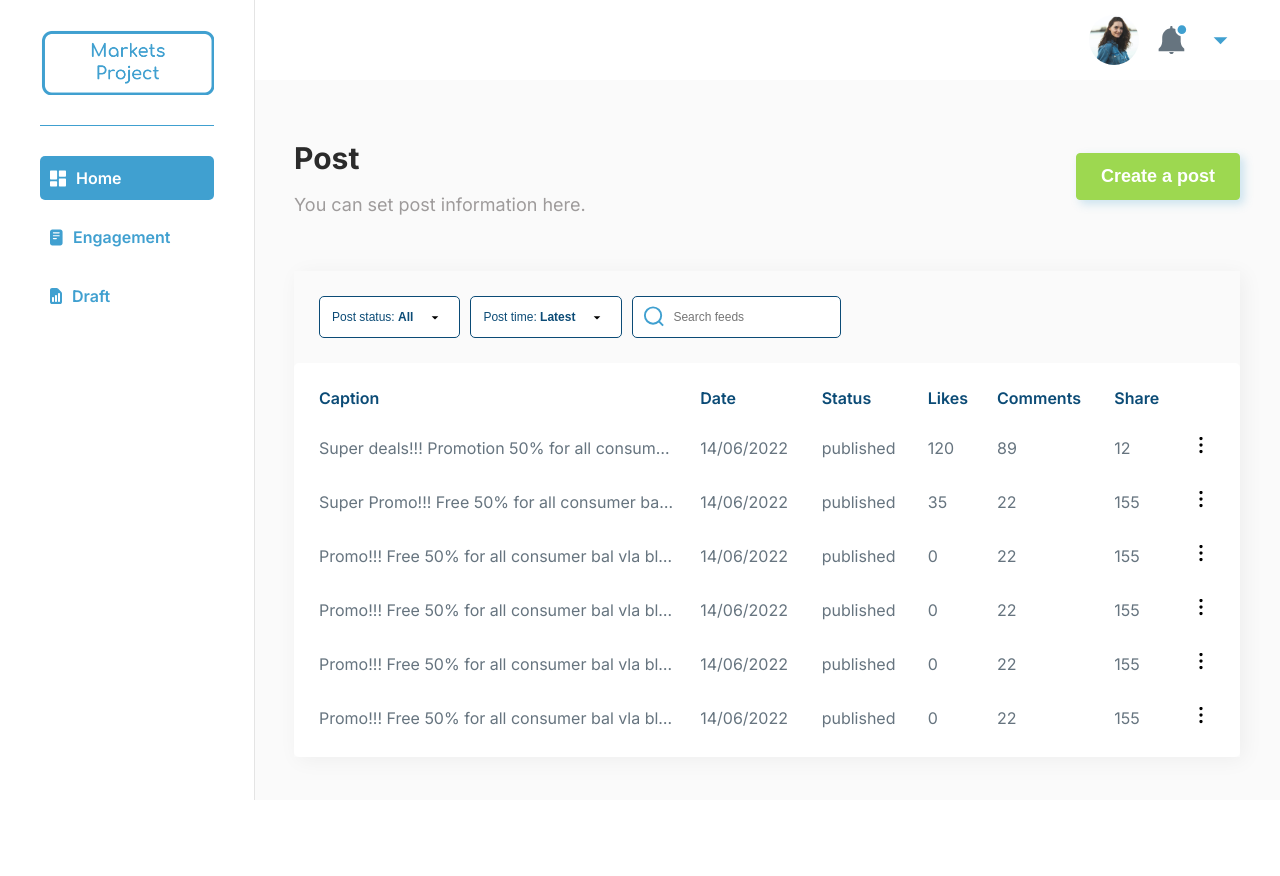
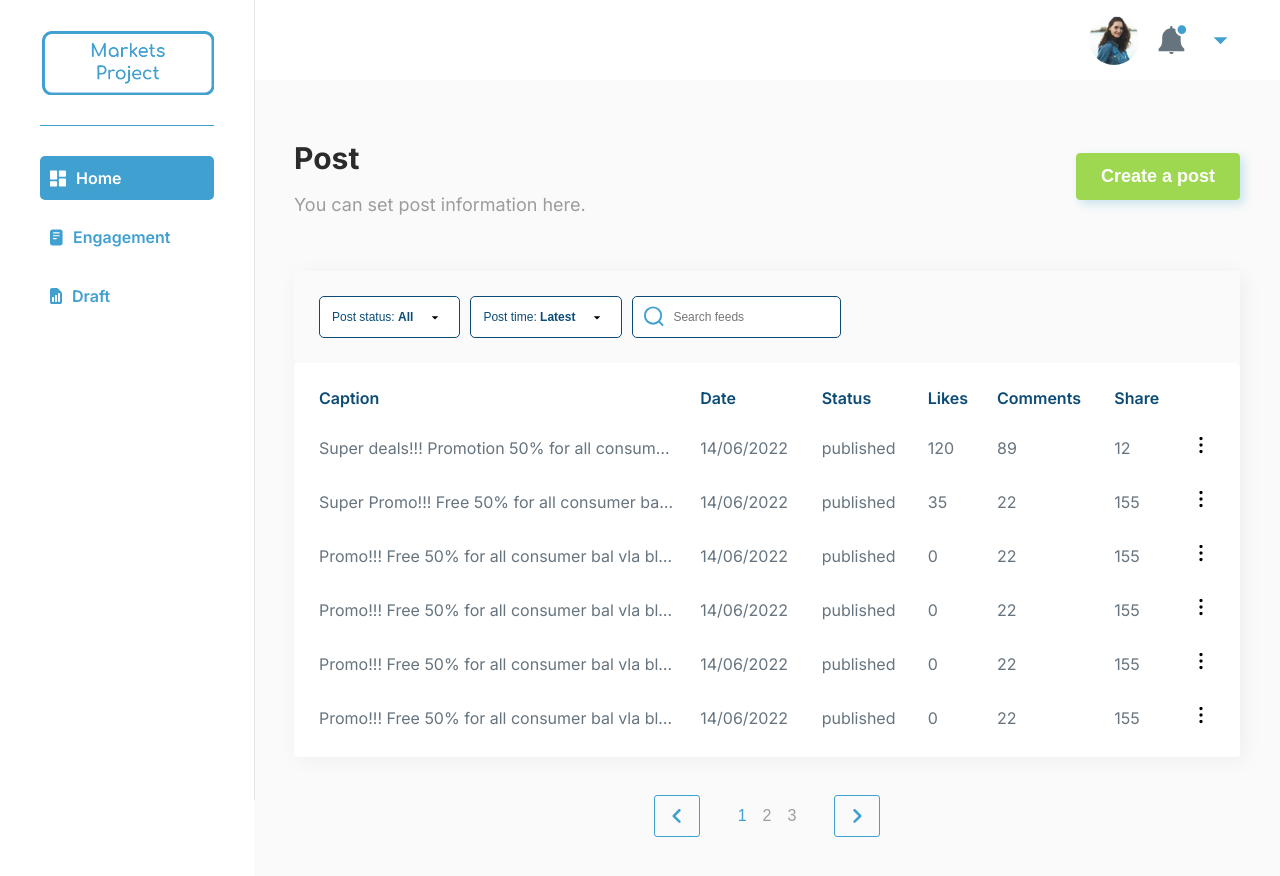
Before and after one commit to maulanaadil/Market-post, a React (Vite) app: page / in a window 1280 px wide. Shown: the top 876 px of the page. Before the commit the page ends 800 px from the top, so only its background shows below. Built offline with nearby package versions, Linux system fonts and the light colour scheme.

Commit message:
implement pagination on table

```diff
--- a/src/components/icon/index.jsx
+++ b/src/components/icon/index.jsx
@@ -23,6 +23,9 @@ import PenIcon from '@assets/icons/pen.svg';
 import EyeIcon from '@assets/icons/eye.svg';
 import SearchIcon from '@assets/icons/search.svg';
 import MoreIcon from '@assets/icons/more.svg';
+
+import PrevTableIcon from '@assets/icons/prev-table.svg';
+import NextTableIcon from '@assets/icons/next-table.svg';
 
 export const iconTypes = {
   facebook: 'FACEBOOK_ICON',
@@ -51,6 +54,9 @@ export const iconTypes = {
 
   search: 'SEARCH_ICON',
   more: 'MORE_ICON',
+
+  prevTable: 'PREV_TABLE_ICON',
+  nextTable: 'NEXT_TABLE_ICON',
 };
 
 const iconSrc = {
@@ -78,6 +84,9 @@ const iconSrc = {
   MORE_ICON: MoreIcon,
   FILTERDROPDOWN_ICON: DraftFilterDropdown,
   SEARCH_ICON: SearchIcon,
+
+  NEXT_TABLE_ICON: NextTableIcon,
+  PREV_TABLE_ICON: PrevTableIcon,
 };
 
 export default function Icon({ type, handleClick, ...props }) {
--- /dev/null
+++ b/src/modules/post-table/components/table-footer/index.jsx
@@ -0,0 +1,55 @@
+import React, { useEffect } from 'react';
+
+import Icon, { iconTypes } from '@components/icon';
+
+import './index.scss';
+
+export default function TableFooter({ range, setPage, page, slice }) {
+  useEffect(() => {
+    if (slice.length < 1 && page !== 1) {
+      setPage(page - 1);
+    }
+  }, [slice, page, setPage]);
+
+  const prevPageClickHandler = (page) => {
+    const minPage = Math.min.apply(null, range);
+
+    if (page === minPage) return;
+    setPage(page - 1);
+  };
+
+  const nextPageClickHandler = (page) => {
+    const maxPage = Math.max.apply(null, range);
+
+    if (page === maxPage) return;
+    setPage(page + 1);
+  };
+
+  return (
+    <div className='table-footer-wrapper'>
+      <div
+        className='table-footer-pagination'
+        onClick={() => prevPageClickHandler(page)}
+      >
+        <Icon type={iconTypes.nextTable} />
+      </div>
+      <div className='table-footer-body'>
+        {range.map((el, index) => (
+          <button
+            key={index}
+            className={`table-footer-content ${page === el ? 'active' : ''}`}
+            onClick={() => setPage(el)}
+          >
+            {el}
+          </button>
+        ))}
+      </div>
+      <div
+        className='table-footer-pagination'
+        onClick={() => nextPageClickHandler(page)}
+      >
+        <Icon type={iconTypes.prevTable} />
+      </div>
+    </div>
+  );
+}
--- /dev/null
+++ b/src/modules/post-table/components/table-footer/index.scss
@@ -0,0 +1,36 @@
+@import '../../../../index';
+
+.post-table .table-footer-wrapper {
+  padding: 8px 0px;
+  margin-top: 30px;
+  display: flex;
+  align-items: center;
+  justify-content: center;
+
+  .table-footer-body {
+    display: flex;
+    align-items: center;
+    justify-content: center;
+    margin: 0 30px;
+
+    .table-footer-content {
+      border: none;
+      font-size: fs(16);
+      font-weight: fw(normal);
+      padding: 8px;
+      cursor: pointer;
+      background-color: transparent;
+      color: $txt-color-grey;
+      &.active {
+        color: $primary-blue;
+      }
+    }
+  }
+
+  .table-footer-pagination {
+    padding: 8px 10px;
+    cursor: pointer;
+    border: 1px solid $primary-blue;
+    border-radius: 3px;
+  }
+}
--- a/src/modules/post-table/data/data.js
+++ /dev/null
@@ -1,52 +0,0 @@
-const listPost = [
-    {
-        caption : 'Super deals!!! Promotion 50% for all consumer bal vla bla bla',
-        date : '14/06/2022',
-        status: 'published',
-        likes: 120,
-        comments: 89,
-        share: 12
-    },
-    {
-        caption : 'Super Promo!!! Free 50% for all consumer bal vla bla bla',
-        date : '14/06/2022',
-        status: 'published',
-        likes: 35,
-        comments: 22,
-        share: 155
-    },
-    {
-        caption : 'Promo!!! Free 50% for all consumer bal vla bla bla',
-        date : '14/06/2022',
-        status: 'published',
-        likes: 0,
-        comments: 22,
-        share: 155
-    },
-    {
-        caption : 'Promo!!! Free 50% for all consumer bal vla bla bla',
-        date : '14/06/2022',
-        status: 'published',
-        likes: 0,
-        comments: 22,
-        share: 155
-    },
-    {
-        caption : 'Promo!!! Free 50% for all consumer bal vla bla bla',
-        date : '14/06/2022',
-        status: 'published',
-        likes: 0,
-        comments: 22,
-        share: 155
-    },
-    {
-        caption : 'Promo!!! Free 50% for all consumer bal vla bla bla',
-        date : '14/06/2022',
-        status: 'published',
-        likes: 0,
-        comments: 22,
-        share: 155
-    },
-]
-
-export default listPost
--- a/src/modules/post-table/index.jsx
+++ b/src/modules/post-table/index.jsx
@@ -1,12 +1,17 @@
-import React from 'react';
+import React, { useState } from 'react';
 import FilterButton from './components/filter-button';
 import SearchButton from './components/search-button';
 import TableRow from './components/table-row';
-import listPost from './data/data.js';
+import TableFooter from './components/table-footer';
+
+import useTable from './utils';
 
 import './index.scss';
 
-export default function PostTable(props) {
+export default function PostTable({ data, rowsPerPage }) {
+  const [page, setPage] = useState(1);
+  const { slice, range } = useTable(data, page, rowsPerPage);
+
   return (
     <div className='post-table'>
       <div className='table-container'>
@@ -37,7 +42,7 @@ export default function PostTable(props) {
             </tr>
           </thead>
           <tbody>
-            {listPost.map((post, id) => {
+            {slice.map((post, id) => {
               return (
                 <TableRow
                   key={id}
@@ -53,6 +58,7 @@ export default function PostTable(props) {
           </tbody>
         </table>
       </div>
+      <TableFooter range={range} slice={slice} setPage={setPage} page={page} />
     </div>
   );
 }
--- /dev/null
+++ b/src/modules/post-table/utils.js
@@ -0,0 +1,31 @@
+import { useState, useEffect } from 'react';
+
+const calculateRange = (data, rowsPerPage) => {
+  const range = [];
+  const num = Math.ceil(data.length / rowsPerPage);
+  for (let i = 1; i <= num; i++) {
+    range.push(i);
+  }
+  return range;
+};
+
+const sliceData = (data, page, rowsPerPage) => {
+  return data.slice((page - 1) * rowsPerPage, page * rowsPerPage);
+};
+
+const useTable = (data, page, rowsPerPage) => {
+  const [tableRange, setTableRange] = useState([]);
+  const [slice, setSlice] = useState([]);
+
+  useEffect(() => {
+    const range = calculateRange(data, rowsPerPage);
+    setTableRange([...range]);
+
+    const slice = sliceData(data, page, rowsPerPage);
+    setSlice([...slice]);
+  }, [data, setTableRange, page, setSlice]);
+
+  return { slice, range: tableRange };
+};
+
+export default useTable;
--- a/src/pages/home/index.jsx
+++ b/src/pages/home/index.jsx
@@ -1,11 +1,16 @@
 import React, { useState } from 'react';
 import { SidebarCreatePost, MainLayout, PostTable } from '@modules';
 import { Button } from '@components';
+
+import tableData from '@utils/data/table-data';
 
 import './index.scss';
 
 export default function HomePage() {
   const [showCreatePost, setShowCreatePost] = useState(false);
+  const [postData] = useState([...tableData]);
+
+  console.log(postData);
 
   const onHandlerCreatePostSide = () => {
     setShowCreatePost(true);
@@ -32,7 +37,7 @@ export default function HomePage() {
             </Button>
           </div>
         </div>
-        <PostTable />
+        <PostTable data={postData} rowsPerPage={6} />
       </MainLayout>
     </>
   );
--- /dev/null
+++ b/src/utils/data/table-data.js
@@ -0,0 +1,148 @@
+const tableData = [
+  {
+    caption: 'Super deals!!! Promotion 50% for all consumer bal vla bla bla',
+    date: '14/06/2022',
+    status: 'published',
+    likes: 120,
+    comments: 89,
+    share: 12,
+  },
+  {
+    caption: 'Super Promo!!! Free 50% for all consumer bal vla bla bla',
+    date: '14/06/2022',
+    status: 'published',
+    likes: 35,
+    comments: 22,
+    share: 155,
+  },
+  {
+    caption: 'Promo!!! Free 50% for all consumer bal vla bla bla',
+    date: '14/06/2022',
+    status: 'published',
+    likes: 0,
+    comments: 22,
+    share: 155,
+  },
+  {
+    caption: 'Promo!!! Free 50% for all consumer bal vla bla bla',
+    date: '14/06/2022',
+    status: 'published',
+    likes: 0,
+    comments: 22,
+    share: 155,
+  },
+  {
+    caption: 'Promo!!! Free 50% for all consumer bal vla bla bla',
+    date: '14/06/2022',
+    status: 'published',
+    likes: 0,
+    comments: 22,
+    share: 155,
+  },
+  {
+    caption: 'Promo!!! Free 50% for all consumer bal vla bla bla',
+    date: '14/06/2022',
+    status: 'published',
+    likes: 0,
+    comments: 22,
+    share: 155,
+  },
+  {
+    caption: 'Super deals!!! Promotion 50% for all consumer bal vla bla bla',
+    date: '14/06/2022',
+    status: 'Scheduled',
+    likes: 120,
+    comments: 89,
+    share: 12,
+  },
+  {
+    caption: 'Super Promo!!! Free 50% for all consumer bal vla bla bla',
+    date: '14/06/2022',
+    status: 'Scheduled',
+    likes: 35,
+    comments: 22,
+    share: 155,
+  },
+  {
+    caption: 'Promo!!! Free 50% for all consumer bal vla bla bla',
+    date: '14/06/2022',
+    status: 'published',
+    likes: 0,
+    comments: 22,
+    share: 155,
+  },
+  {
+    caption: 'Promo!!! Free 50% for all consumer bal vla bla bla',
+    date: '14/06/2022',
+    status: 'published',
+    likes: 0,
+    comments: 22,
+    share: 155,
+  },
+  {
+    caption: 'Promo!!! Free 50% for all consumer bal vla bla bla',
+    date: '14/06/2022',
+    status: 'published',
+    likes: 0,
+    comments: 22,
+    share: 155,
+  },
+  {
+    caption: 'Promo!!! Free 50% for all consumer bal vla bla bla',
+    date: '14/06/2022',
+    status: 'published',
+    likes: 0,
+    comments: 22,
+    share: 155,
+  },
+  {
+    caption: 'Super deals!!! Promotion 50% for all consumer bal vla bla bla',
+    date: '14/06/2022',
+    status: 'Drafted',
+    likes: 120,
+    comments: 89,
+    share: 12,
+  },
+  {
+    caption: 'Super Promo!!! Free 50% for all consumer bal vla bla bla',
+    date: '14/06/2022',
+    status: 'Drafted',
+    likes: 35,
+    comments: 22,
+    share: 155,
+  },
+  {
+    caption: 'Promo!!! Free 50% for all consumer bal vla bla bla',
+    date: '14/06/2022',
+    status: 'published',
+    likes: 0,
+    comments: 22,
+    share: 155,
+  },
+  {
+    caption: 'Promo!!! Free 50% for all consumer bal vla bla bla',
+    date: '14/06/2022',
+    status: 'published',
+    likes: 0,
+    comments: 22,
+    share: 155,
+  },
+  {
+    caption: 'Promo!!! Free 50% for all consumer bal vla bla bla',
+    date: '14/06/2022',
+    status: 'published',
+    likes: 0,
+    comments: 22,
+    share: 155,
+  },
+  {
+    caption: 'Promo!!! Free 50% for all consumer bal vla bla bla',
+    date: '14/06/2022',
+    status: 'published',
+    likes: 0,
+    comments: 22,
+    share: 155,
+  },
+];
+
+export default tableData;
--- a/vite.config.js
+++ b/vite.config.js
@@ -1,20 +1,21 @@
-import { defineConfig } from "vite";
-import react from "@vitejs/plugin-react";
-import { fileURLToPath, URL } from "url";
+import { defineConfig } from 'vite';
+import react from '@vitejs/plugin-react';
+import { fileURLToPath, URL } from 'url';
 
 // https://vitejs.dev/config/
 export default defineConfig({
   plugins: [react()],
   resolve: {
     alias: {
-      "@": fileURLToPath(new URL("./src", import.meta.url)),
-      "@assets": fileURLToPath(new URL("./src/assets", import.meta.url)),
-      "@components": fileURLToPath(
-        new URL("./src/components", import.meta.url)
+      '@': fileURLToPath(new URL('./src', import.meta.url)),
+      '@assets': fileURLToPath(new URL('./src/assets', import.meta.url)),
+      '@components': fileURLToPath(
+        new URL('./src/components', import.meta.url)
       ),
-      "@pages": fileURLToPath(new URL("./src/pages", import.meta.url)),
-      "@modules": fileURLToPath(new URL("./src/modules", import.meta.url)),
-      "@service": fileURLToPath(new URL("./src/service", import.meta.url)),
+      '@pages': fileURLToPath(new URL('./src/pages', import.meta.url)),
+      '@modules': fileURLToPath(new URL('./src/modules', import.meta.url)),
+      '@service': fileURLToPath(new URL('./src/service', import.meta.url)),
+      '@utils': fileURLToPath(new URL('./src/utils/', import.meta.url)),
     },
   },
 });
```
Also changed, not shown: src/assets/icons/next-table.svg (added), src/assets/icons/prev-table.svg (added).
